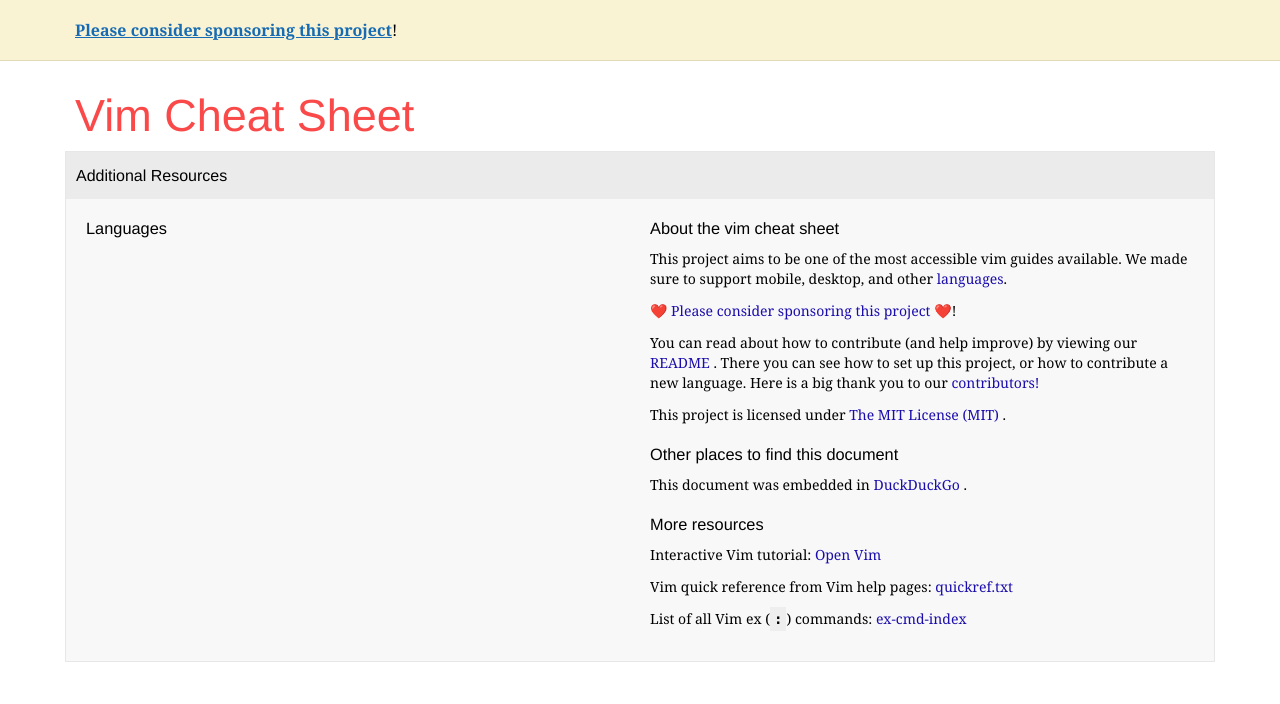
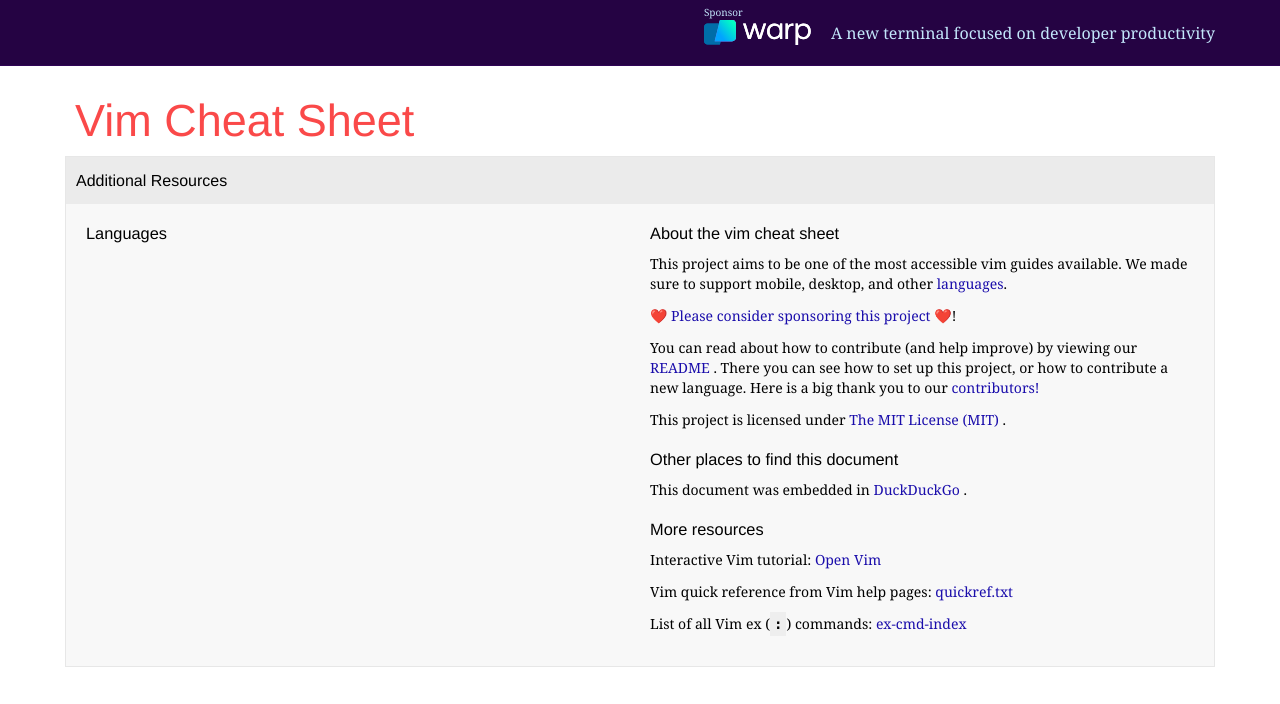
Before and after one commit to rtorr/vim-cheat-sheet, a Node project: template views/error.hbs in a window 1280 px wide. Shown: the top 704 px of the page. Run offline with Node 20 templates, Linux system fonts and the light colour scheme; the template is opened without the code that fills it, so the values that code supplies are empty.

Commit message:
feat: adding warp sponsor (#356)
Co-authored-by: Richard Torruellas <richard.torruellas@sony.com>

```diff
--- a/public/stylesheets/style.css
+++ b/public/stylesheets/style.css
@@ -33,15 +33,6 @@
   zoom: 1;
 }
 
-/*Large*/
-@media screen and (min-width: 64em) {
-  .grid-lg-1-2 {
-    width: 50%;
-  }
-  .grid-lg-1-3 {
-    width: 33.3333%;
-  }
-}
 /*-----------------*/
 
 body {
@@ -65,7 +56,7 @@
 .h5,
 .h6 {
   color: inherit;
-  font-family: 'Helvetica Neue', Helvetica, Arial, sans-serif;
+  font-family: "Helvetica Neue", Helvetica, Arial, sans-serif;
   font-weight: 500;
   letter-spacing: normal;
   line-height: 1.1;
@@ -84,7 +75,7 @@
 }
 
 h2 {
-  font-family: 'Helvetica Neue', Helvetica, Arial, sans-serif;
+  font-family: "Helvetica Neue", Helvetica, Arial, sans-serif;
   font-size: 24px;
 }
 
@@ -119,7 +110,7 @@
   color: #000;
   border-radius: 0;
   box-shadow: none;
-  font-family: 'Inconsolata', monospace;
+  font-family: "Inconsolata", monospace;
   font-size: 1em;
   font-weight: bold;
   padding: 4px;
@@ -204,26 +195,53 @@
 
 .sponsor {
   width: 100%;
-  background: rgb(249 243 212);
-  border-bottom: 1px solid #e0dab7;
-}
-
-.sponsor p {
-  margin: 0;
-  padding: 0;
+  background: #250343;
+  border-bottom: 1px solid #300456;
 }
 
 .sponsor .container {
-  background: transparent;
-  padding: 20px;
+  display: flex;
+  justify-content: center;
+  align-items: center;
+  background: #250343;
+}
+
+.sponsor-logo-container,
+.sponsor-tagline {
+  display: flex;
+  padding: 20px 10px;
+  align-items: center;
+  justify-content: center;
+  position: relative;
+}
+
+.sponsor-logo-container span {
+  display: inline;
+  position: absolute;
+  font-size: 10px;
+  top: 5px;
+  left: 10px;
+}
+
+.sponsor-logo {
+  display: inline-block;
+  width: 107px;
+  height: 25px;
+  background-image: url("/images/svg/warp-logo.svg");
+  background-position: 50% 50%;
+  background-size: auto;
+  background-repeat: no-repeat;
 }
 
 .sponsor a,
 .sponsor a:hover,
 .sponsor a:visited {
-  color: #166bb3;
-  font-weight: bold;
-  text-decoration: underline;
+  display: flex;
+}
+
+.sponsor span {
+  color: #c3e7fb;
+  text-decoration: none;
 }
 
 @media print {
@@ -318,3 +336,18 @@
 @page {
   margin: 0.5cm;
 }
+
+/*Large*/
+@media screen and (min-width: 64em) {
+  .sponsor .container {
+    justify-content: right;
+  }
+
+  .grid-lg-1-2 {
+    width: 50%;
+  }
+
+  .grid-lg-1-3 {
+    width: 33.3333%;
+  }
+}
--- a/views/layouts/default.hbs
+++ b/views/layouts/default.hbs
@@ -24,7 +24,15 @@
 <body>
   <div class="sponsor">
     <div class="container">
-       <p><a target="_blank" href="https://github.com/sponsors/rtorr"> Please consider sponsoring this project</a>!
+      <span>
+        <a target="_blank" href="https://www.warp.dev">
+          <div class="sponsor-logo-container">
+            <span>Sponsor</span>
+            <img class="sponsor-logo" src="/images/svg/warp-logo.svg" alt="Warp logo">
+          </div>
+          <div class="sponsor-tagline"><span>A new terminal focused on developer productivity</span></div>
+      </span>
+      </a>
     </div>
   </div>
   <div class="container">
@@ -59,7 +67,8 @@
                     <a href="#languages">languages</a>.
                   </p>
                   <p>
-                    <a target="_blank" href="https://github.com/sponsors/rtorr">❤️ Please consider sponsoring this project ❤️</a>!
+                    <a target="_blank" href="https://github.com/sponsors/rtorr">❤️ Please consider sponsoring this
+                      project ❤️</a>!
                   </p>
                   <p>
                     You can read about how to contribute (and help improve) by viewing our
```
Also changed, not shown: public/images/svg/warp-logo.svg (added).
